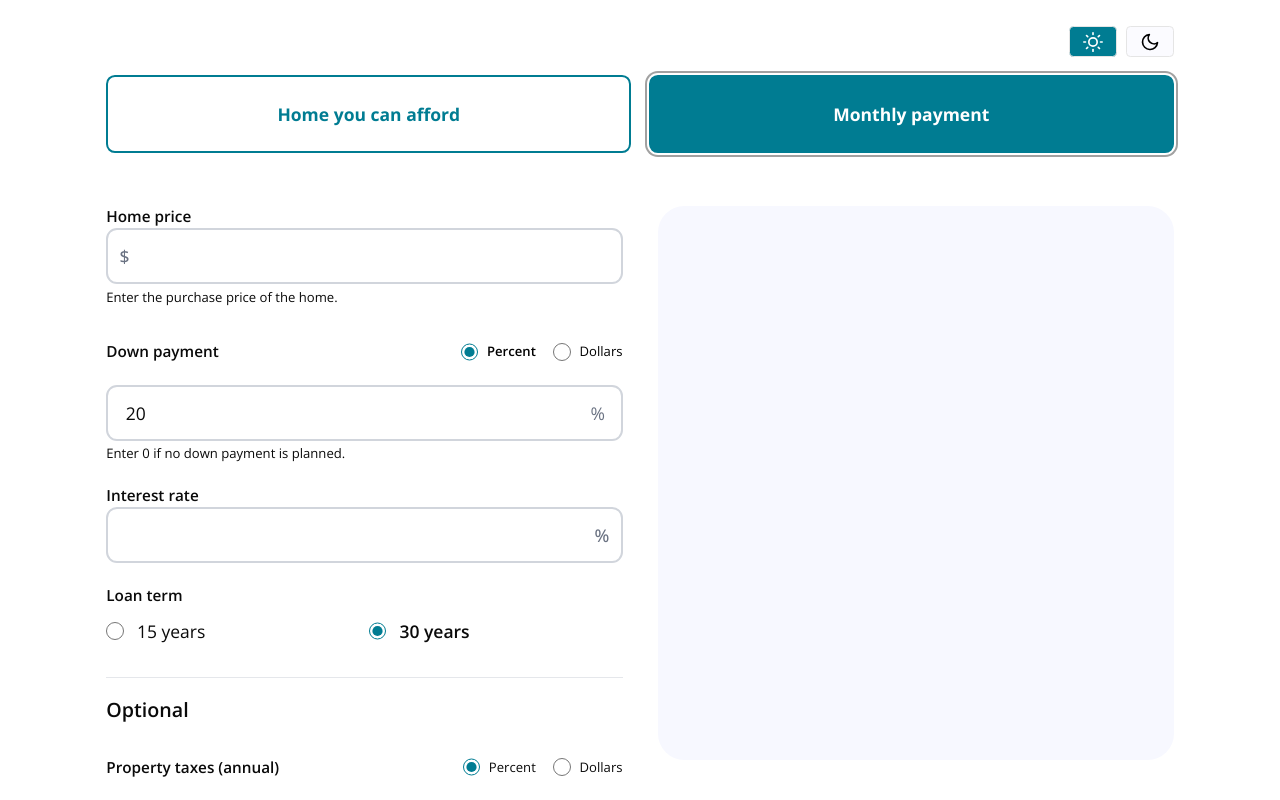
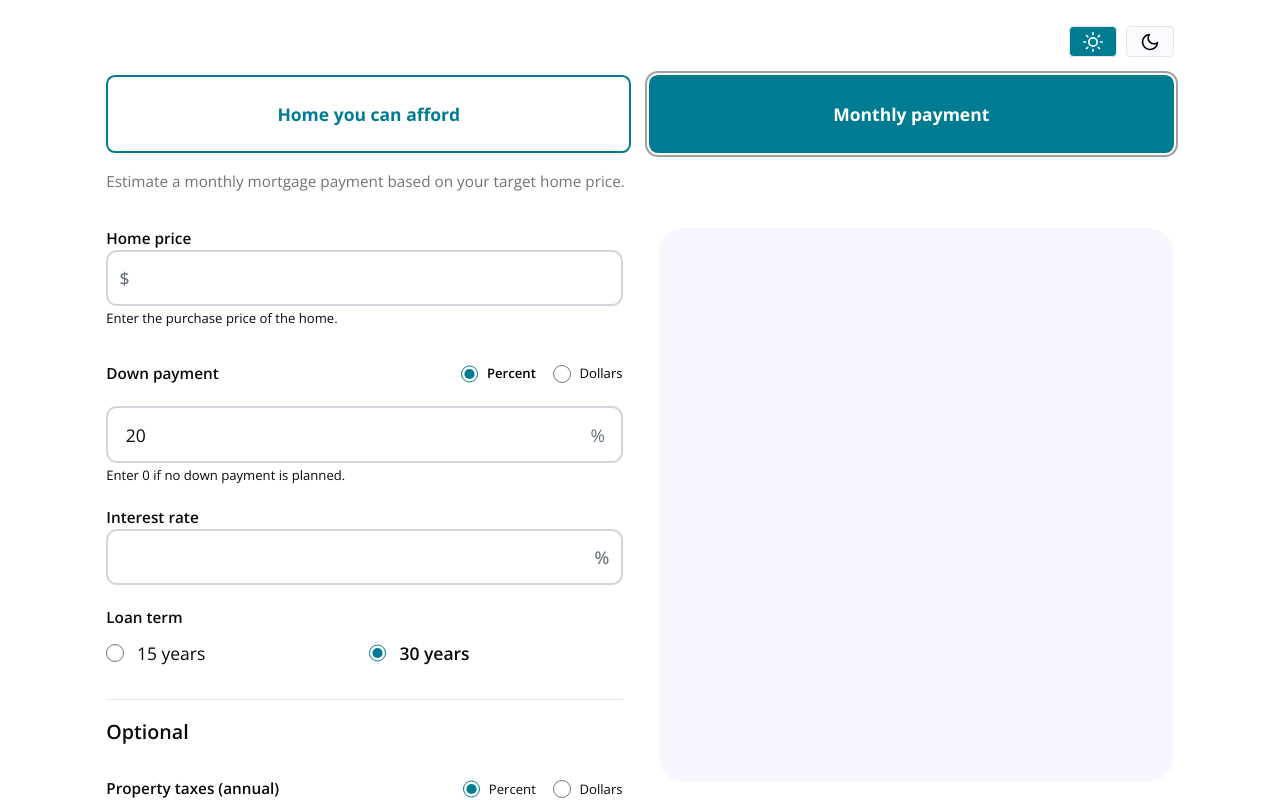
Before and after one commit to SU-SWS/ifdm_learning_apps, a Next.js app: page /interactives/mortgage-calculator-v2 in a window 1280 px wide. Both pictures are taken after a click on the tab "Monthly payment". Shown: the top 800 px of the page. Built offline with nearby package versions, Linux system fonts and the light colour scheme.

Commit message:
IFDM-162: added a descriptive line of text

```diff
--- a/app/interactives/mortgage-calculator-v2/page.tsx
+++ b/app/interactives/mortgage-calculator-v2/page.tsx
@@ -815,6 +815,7 @@ export default function MortgageCalculator() {
             </TabsContent>
 
             <TabsContent value="payment">
+              <p className="text-sm text-muted-foreground">Estimate a monthly mortgage payment based on your target home price.</p>
               <div className="grid md:grid-cols-2 py-8 gap-8">
                 {/* Left Column - Inputs */}
                 <div className="pb-5">
```
